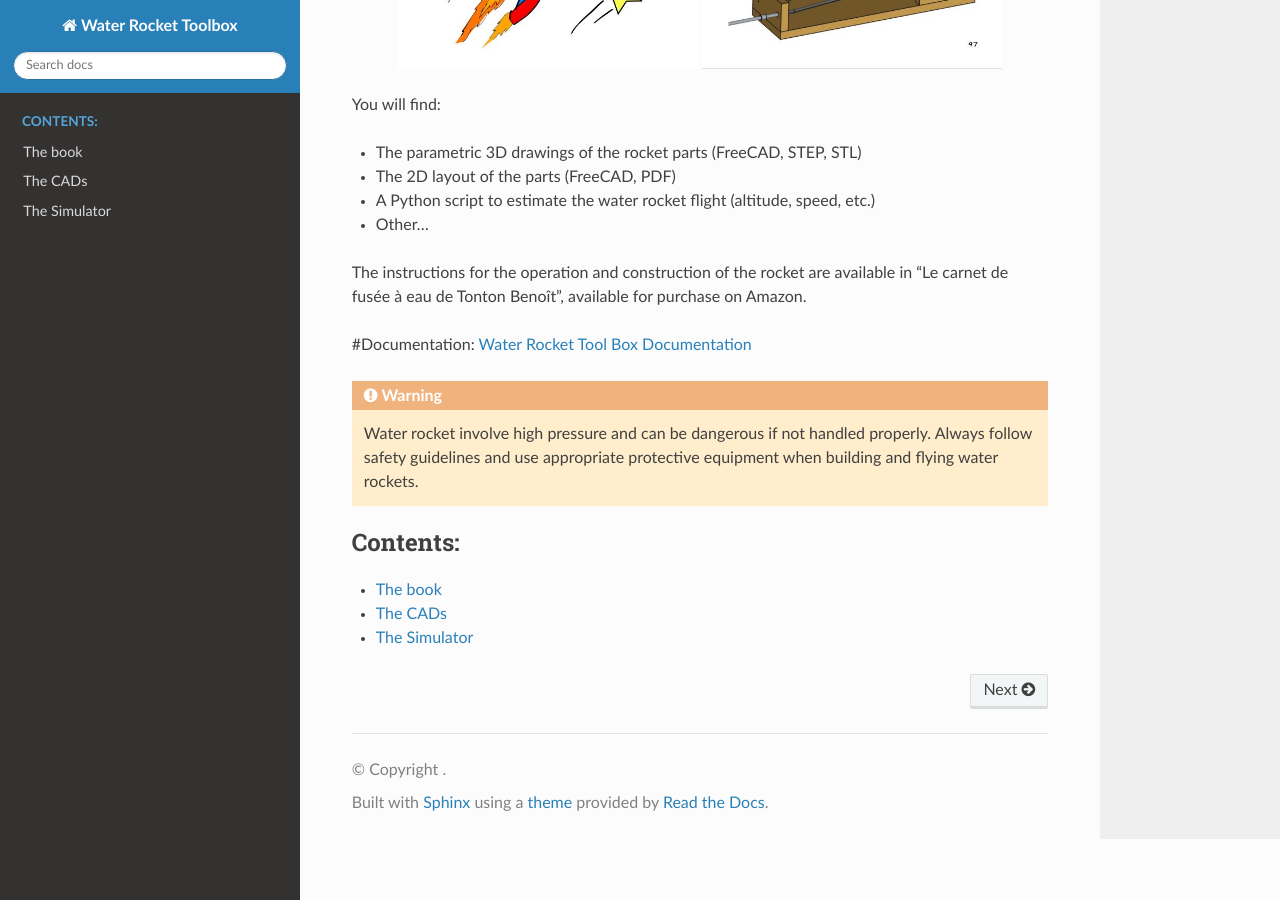
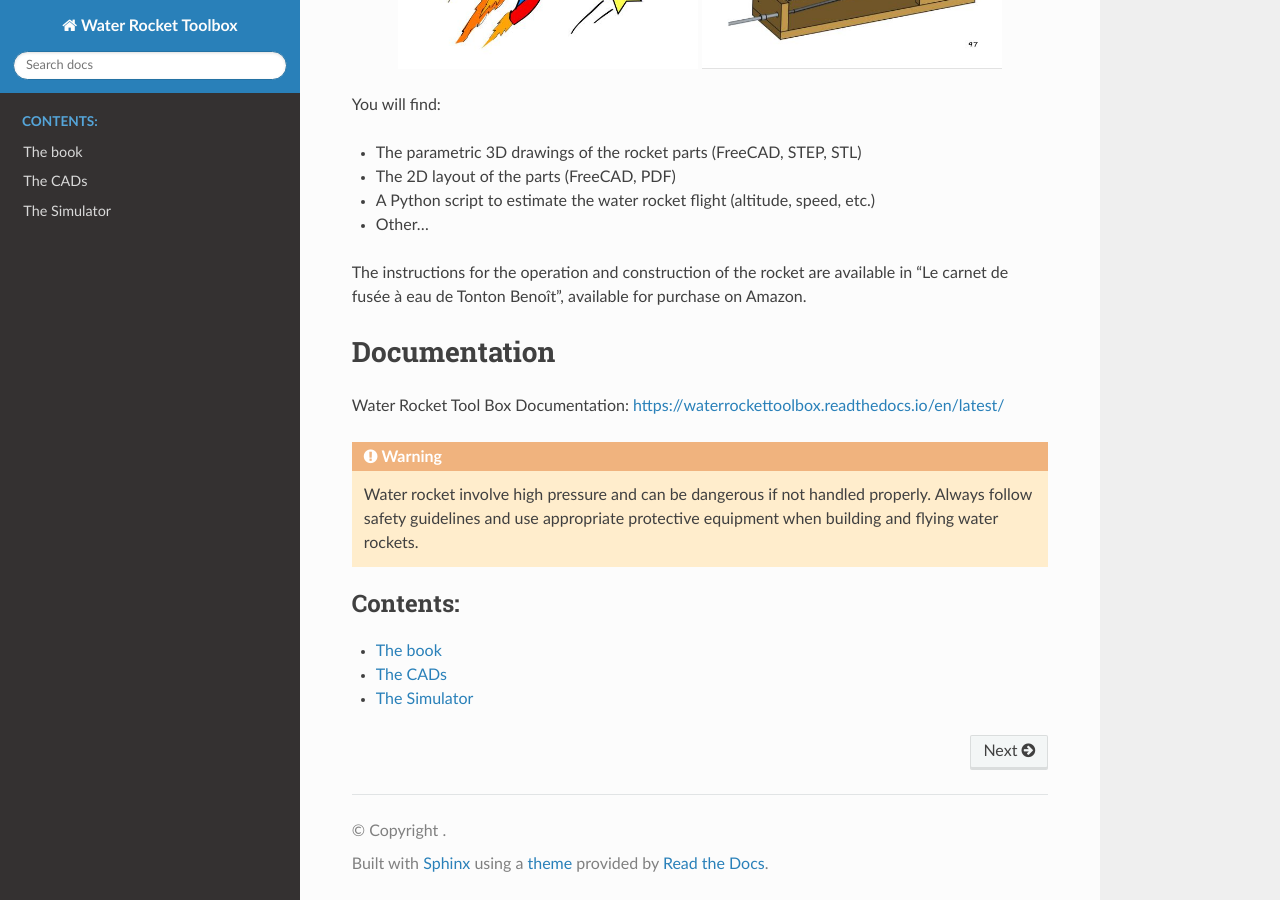
Before and after one commit to castetsb/waterRocketToolbox, a Sphinx documentation site: the page built from docs/index.rst, in a window 1280 px wide and 900 px high, scrolled down 528 px. Built offline with Sphinx 7.4.7 and the Read the Docs theme 3.1.0, drawn with Linux system fonts in a browser that asks for light colours; some of the changed lines change nothing that is shown.

Commit message:
doc setup

```diff
--- a/README.rst
+++ b/README.rst
@@ -1,9 +1,5 @@
 Water Rocket Tool Box
 =====================
-
-.. list-table::
-   :align: center
-   :class: borderless
 
 **Toolbox to design, build and fly water rockets**
 
@@ -24,17 +20,13 @@ You will find:
 The instructions for the operation and construction of the rocket are available
 in "Le carnet de fusée à eau de Tonton Benoît", available for purchase on Amazon.
 
-#Documentation: `Water Rocket Tool Box Documentation <https://waterrockettoolbox.readthedocs.io/en/latest/>`_
+Documentation
+=============
+
+Water Rocket Tool Box Documentation:
+https://waterrockettoolbox.readthedocs.io/en/latest/
 
 .. warning::
     Water rocket involve high pressure and can be dangerous if not handled properly.
     Always follow safety guidelines and use appropriate protective equipment when building
     and flying water rockets.
-
-.. toctree::
-   :maxdepth: 2
-   :caption: Contents:
-
-   The book <book>
-   The CADs <cad>
-   The Simulator <simulator>
--- a/docs/index.rst
+++ b/docs/index.rst
@@ -4,3 +4,11 @@
    contain the root `toctree` directive.
 
 .. include:: ../README.rst
+
+.. toctree::
+   :maxdepth: 2
+   :caption: Contents:
+
+   The book <book>
+   The CADs <cad>
+   The Simulator <simulator>
```
